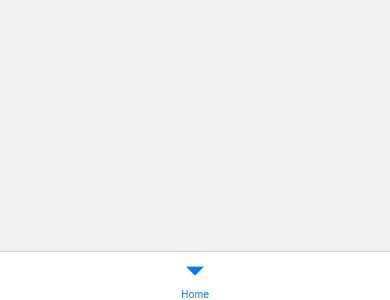
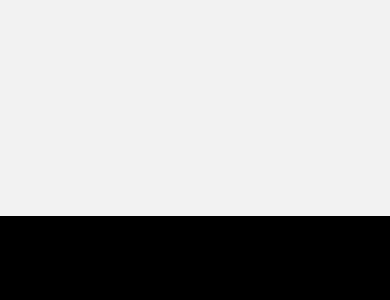
Before and after one commit to julio3266/crypto-graph, a React Native app: screen / in a window 390 px wide. Shown: the part 544-844 px from the top of the page. Built offline with nearby package versions, Linux system fonts and the light colour scheme.

Commit message:
create custom tab bar structure

```diff
--- a/App.tsx
+++ b/App.tsx
@@ -1,5 +1,5 @@
+import React from "react";
 import { Routes } from "@Src/Routes";
-
 
 export default function App() {
   return (
--- /dev/null
+++ b/src/Components/CustomTabBar/index.tsx
@@ -0,0 +1,34 @@
+import React from "react";
+import { Container } from './styles'
+import { Text, TouchableOpacity } from "react-native";
+import { assignTestId } from "@Src/utils/QualityAssurance";
+
+export interface CustomTabBarProps {
+    testID?: string;
+    state: any;
+    descriptors: any;
+    navigation: any;
+}
+
+export const CustomTabBar: React.FC<CustomTabBarProps> = ({
+    testID = 'CustomTabBarID',
+    state,
+    descriptors,
+    navigation
+}) => {
+    return (
+        <Container {...assignTestId("View", testID)}>
+            {/* {state?.routes.map((route: any, index: any) => {
+                const { options } = descriptors[route.key];
+                return ( */}
+            <TouchableOpacity {...assignTestId('TouchableOpacity', `${testID}_tabBarBtn`)} >
+                <Text {...assignTestId('Text', `${testID}_tabBarBtnTitle`)}>
+                    teste
+                </Text>
+            </TouchableOpacity>
+            {/* );
+            })} */}
+        </Container>
+    );
+
+}
--- /dev/null
+++ b/src/Components/CustomTabBar/styles.tsx
@@ -0,0 +1,6 @@
+import Styled from 'styled-components/native'
+
+export const Container = Styled.View`
+    background-color: #000;
+    height: 10%;
+`
--- a/src/Pages/Dashboard/index.tsx
+++ b/src/Pages/Dashboard/index.tsx
@@ -1,5 +1,5 @@
 import React from 'react';
-import { Text, View } from 'react-native';
+import { View } from 'react-native';
 
 export const Dashboard = () => {
     return (
--- a/src/Routes/index.tsx
+++ b/src/Routes/index.tsx
@@ -1,11 +1,14 @@
 import React from 'react';
 import { createBottomTabNavigator } from '@react-navigation/bottom-tabs';
+
+import { NavigationContainer } from "@react-navigation/native";
+import { ThemeProvider } from 'styled-components';
+
 import { Dashboard } from '@Pages/Dashboard';
-import { NavigationContainer } from '@react-navigation/native';
-import { ThemeProvider } from 'styled-components';
 import Theme from '@Global/Theme';
+import { CustomTabBar } from '@Src/Components/CustomTabBar';
 
-const Tab: any = createBottomTabNavigator();
+const Tab = createBottomTabNavigator();
 
 
 export const Routes = () => {
@@ -13,13 +16,13 @@ export const Routes = () => {
         <ThemeProvider theme={Theme}>
             <NavigationContainer>
                 <Tab.Navigator
-                    screenOptions={{
-                        headerShown: false
-                    }}
+                    screenOptions={{ headerShown: false }}
+                    tabBar={props => <CustomTabBar {...props} />}
                 >
                     <Tab.Screen name="Home" component={Dashboard} />
                 </Tab.Navigator>
             </NavigationContainer>
         </ThemeProvider>
+
     )
 }
--- a/tsconfig.json
+++ b/tsconfig.json
@@ -4,6 +4,9 @@
     "strict": true,
     "baseUrl": "./",
     "paths": {
+      "react": [
+        "./node_modules/@types/react"
+      ],
       "@components/*": [
         "src/components/*"
       ],
```
Also changed, not shown: 1 other file (tests, documents, lock files or other folders).
